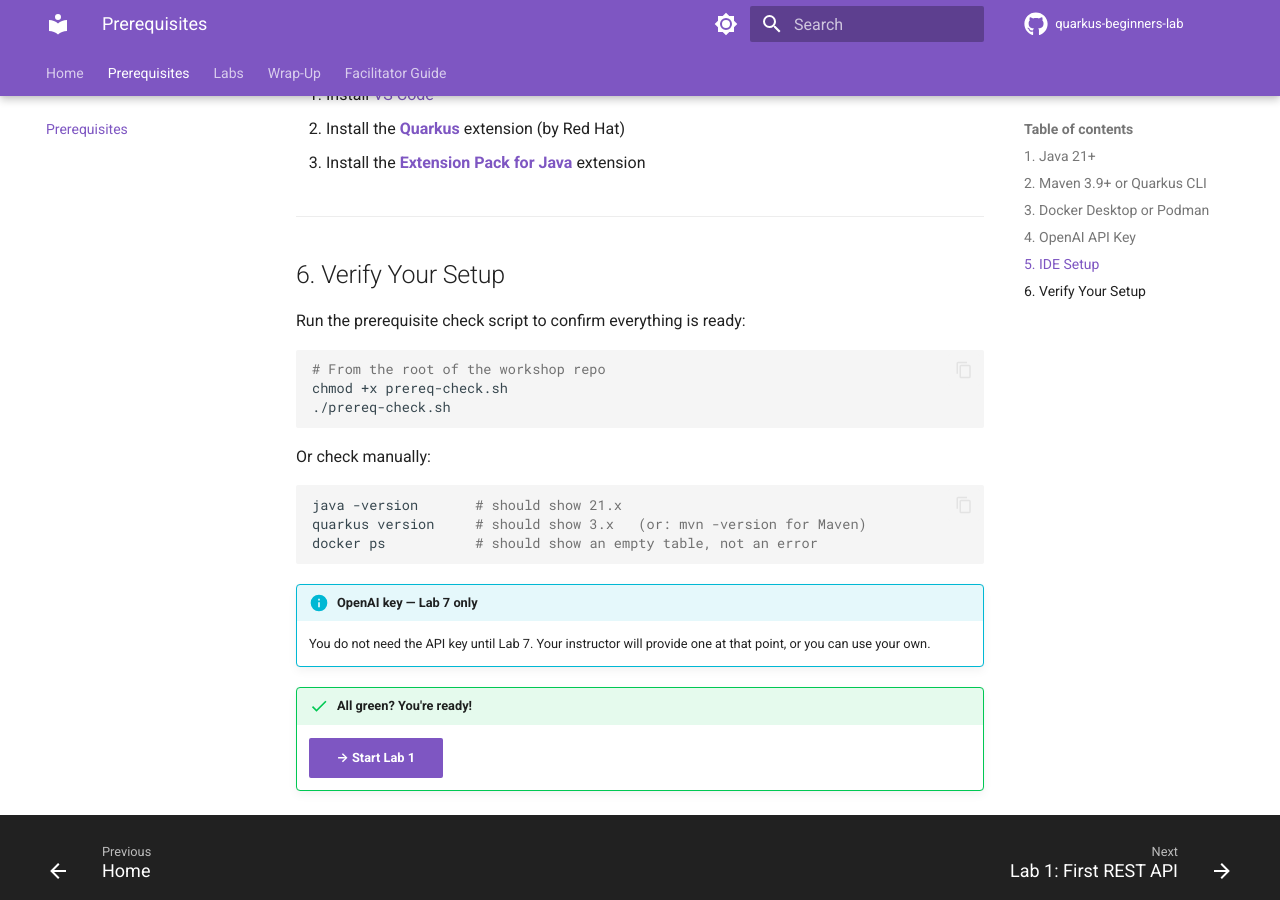
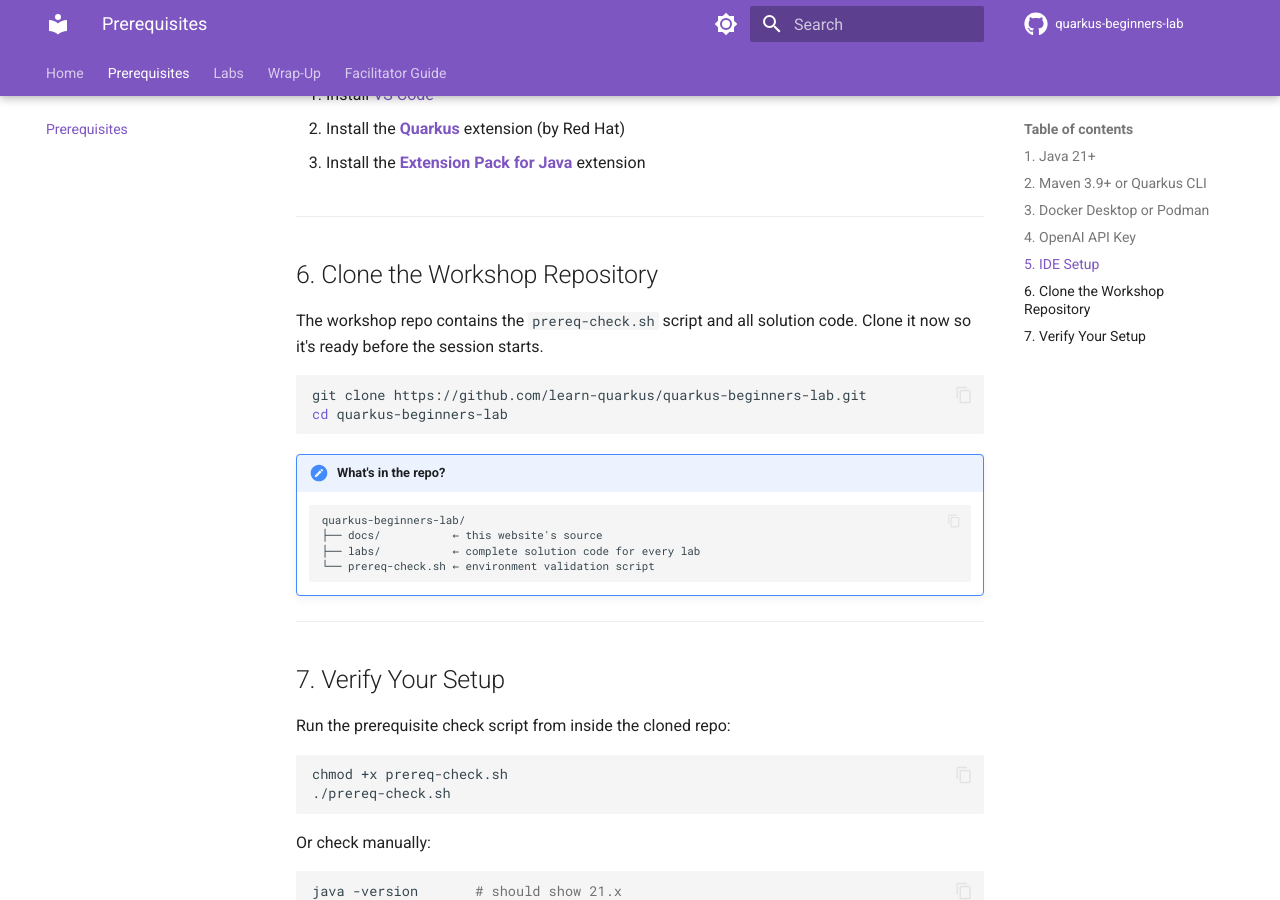
Before and after one commit to learn-quarkus/quarkus-beginners-lab, an MkDocs documentation site: the page built from docs/00-prerequisites.md, in a window 1280 px wide and 900 px high, scrolled down 2550 px. Built offline with MkDocs 1.6.1 and Material for MkDocs 9.7.7, drawn with Linux system fonts in a browser that asks for light colours; comment, search, counter and statistics services are not loaded.

Commit message:
docs: add git clone step before prereq-check in prerequisites

````diff
--- a/docs/00-prerequisites.md
+++ b/docs/00-prerequisites.md
@@ -155,12 +155,30 @@
 
 ---
 
-## 6. Verify Your Setup
+## 6. Clone the Workshop Repository
 
-Run the prerequisite check script to confirm everything is ready:
+The workshop repo contains the `prereq-check.sh` script and all solution code. Clone it now so it's ready before the session starts.
 
 ```bash
-# From the root of the workshop repo
+git clone https://github.com/learn-quarkus/quarkus-beginners-lab.git
+cd quarkus-beginners-lab
+```
+
+!!! note "What's in the repo?"
+    ```
+    quarkus-beginners-lab/
+    ├── docs/           ← this website's source
+    ├── labs/           ← complete solution code for every lab
+    └── prereq-check.sh ← environment validation script
+    ```
+
+---
+
+## 7. Verify Your Setup
+
+Run the prerequisite check script from inside the cloned repo:
+
+```bash
 chmod +x prereq-check.sh
 ./prereq-check.sh
 ```
````
